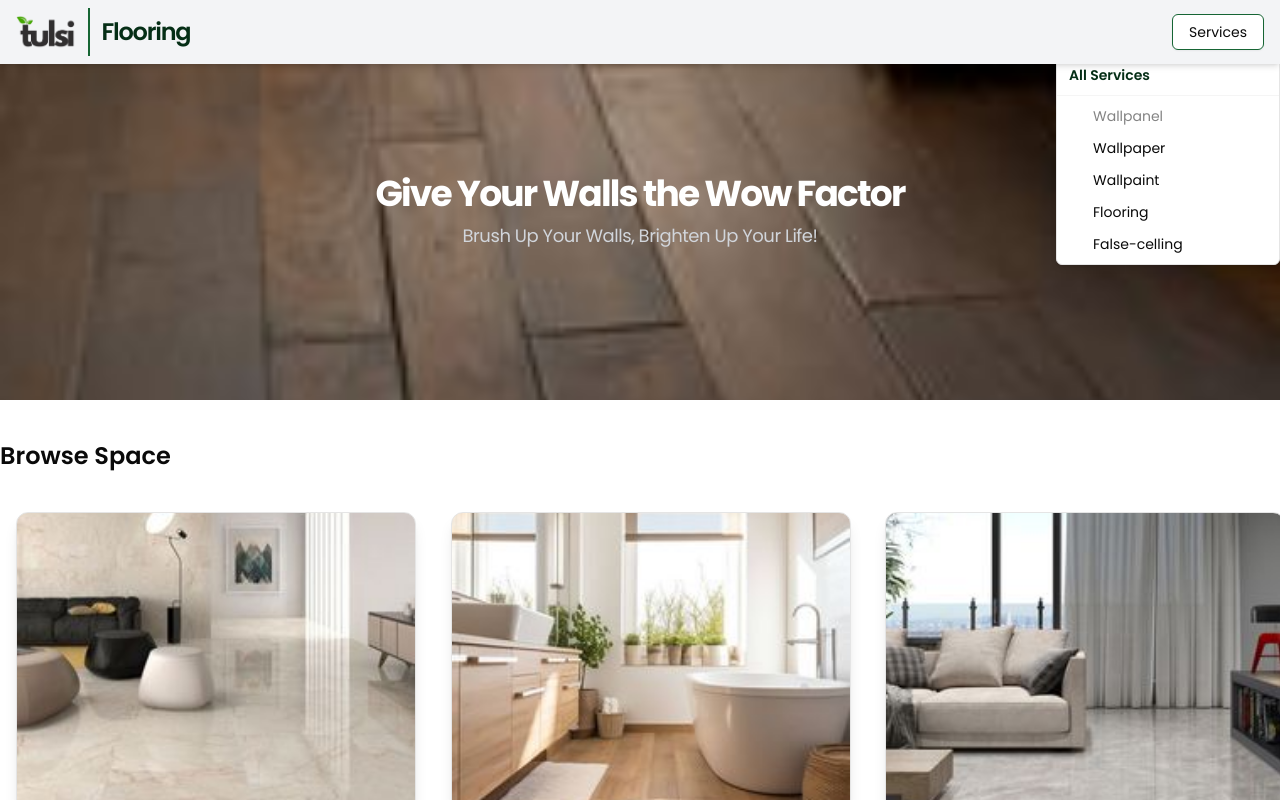
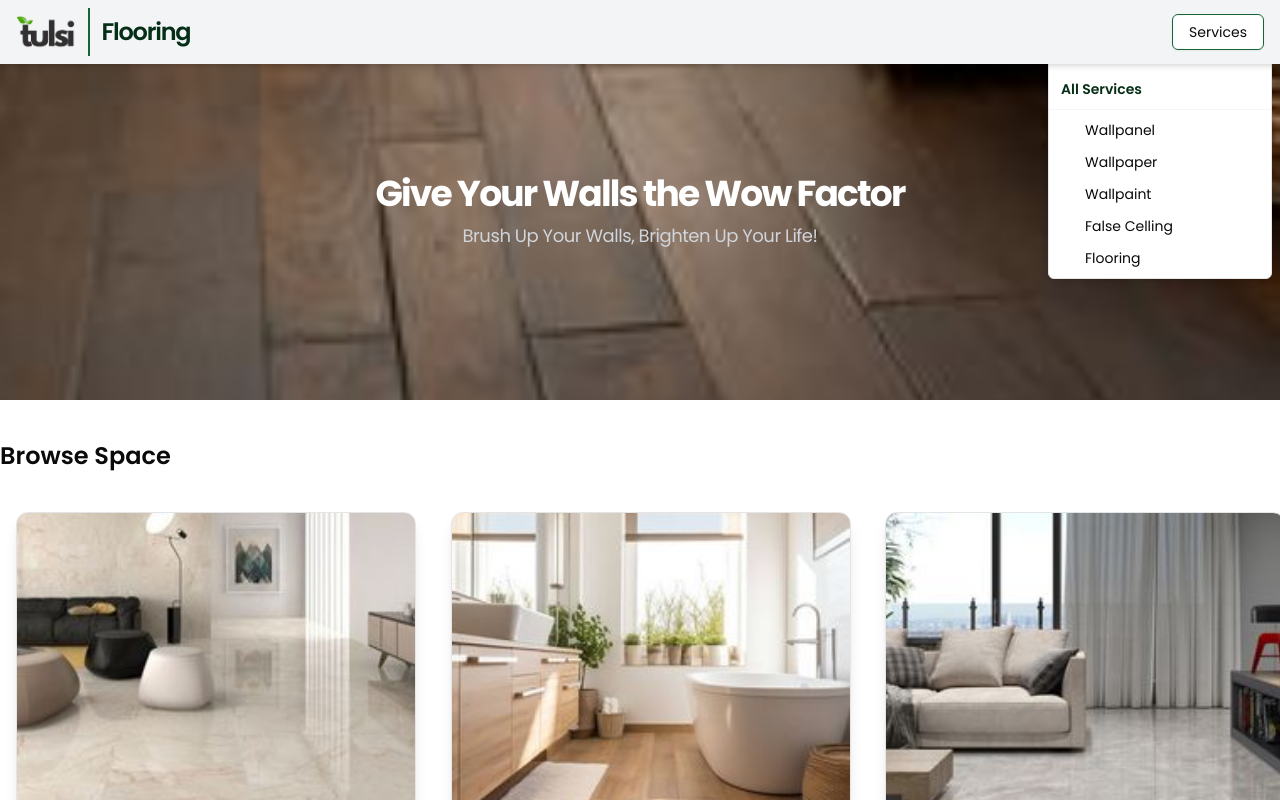
Before and after one commit to Abhiraunak/tulsi, a Next.js app: page /flooring in a window 1280 px wide. Both pictures are taken after a click on the button "Services". Shown: the top 800 px of the page. Built offline with nearby package versions, Linux system fonts and the light colour scheme.

Commit message:
drop down linked with pages

```diff
--- a/app/services/page.tsx
+++ b/app/services/page.tsx
@@ -12,9 +12,8 @@ export default function Services() {
     return (
         <>
         <Appbar />
-            <div className="grid grid-cols-1 gap-y-5 lg:gap-x-5 lg:grid-cols-5 w-screen py-5 lg:py-8 ">
-                <div className="col-span-3 lg: order-1 px-10">
-                    <Card className="border-gray-600 shadow-lg">
+                <div className="max-w-screen-xl mx-auto flex items-center">
+                    <Card className="shadow-lg max-w-screen-lg">
                         <CardContent>
                             <div className="py-4">
                                 <h1 className="text-3xl font-extrabold tracking-tighter">
@@ -67,10 +66,6 @@ export default function Services() {
                         </CardContent>
                     </Card>
                 </div>
-                <div className="col-span-2 order-1 flex flex-col items-center h-full w-full bg-white [background:radial-gradient(125%_125%_at_50%_10%,#fff_40%,#63e_100%)]">
-                    <WorkService />
-                </div>
-            </div>
         </>
     );
 }
--- a/components/DropdownMenuCheckboxes.tsx
+++ b/components/DropdownMenuCheckboxes.tsx
@@ -10,6 +10,7 @@ import {
     DropdownMenuSeparator,
     DropdownMenuTrigger,
 } from "@/components/ui/dropdown-menu"
+import Link from "next/link";
 
 
 export function DropdownMenuCheckboxes() {
@@ -18,25 +19,33 @@ export function DropdownMenuCheckboxes() {
             <DropdownMenuTrigger asChild>
                 <Button variant="outline" className="border-green-800 hover:font-semibold">Services</Button>
             </DropdownMenuTrigger>
-            <DropdownMenuContent className="w-56 z-[100]">
-                <DropdownMenuLabel className="text-green-950">All Services</DropdownMenuLabel>
+            <DropdownMenuContent className="w-56 mr-2 z-[100] ">
+                <DropdownMenuLabel className="text-green-950 pt-5">All Services</DropdownMenuLabel>
                 <DropdownMenuSeparator />
-                <DropdownMenuCheckboxItem
-                    disabled
-                >
-                    Wallpanel
+                <DropdownMenuCheckboxItem className="hover:font-semibold">
+                    <Link href={"/wallpanel"}>
+                        Wallpanel
+                    </Link>
                 </DropdownMenuCheckboxItem>
-                <DropdownMenuCheckboxItem>
-                    Wallpaper
+                <DropdownMenuCheckboxItem className="hover:font-semibold">
+                    <Link href={"/wallpaper"}>
+                        Wallpaper
+                    </Link>
                 </DropdownMenuCheckboxItem>
-                <DropdownMenuCheckboxItem>
-                    Wallpaint
+                <DropdownMenuCheckboxItem className="hover:font-semibold">
+                    <Link href={"/wallpaint"}>
+                        Wallpaint
+                    </Link>
                 </DropdownMenuCheckboxItem>
-                <DropdownMenuCheckboxItem>
-                    Flooring
+                <DropdownMenuCheckboxItem className="hover:font-semibold">
+                    <Link href={"/falsecelling"}>
+                        False Celling
+                    </Link>
                 </DropdownMenuCheckboxItem>
-                <DropdownMenuCheckboxItem>
-                    False-celling
+                <DropdownMenuCheckboxItem className="hover:font-semibold">
+                    <Link href={"/flooring"}>
+                        Flooring
+                    </Link>
                 </DropdownMenuCheckboxItem>
             </DropdownMenuContent>
         </DropdownMenu>
```
